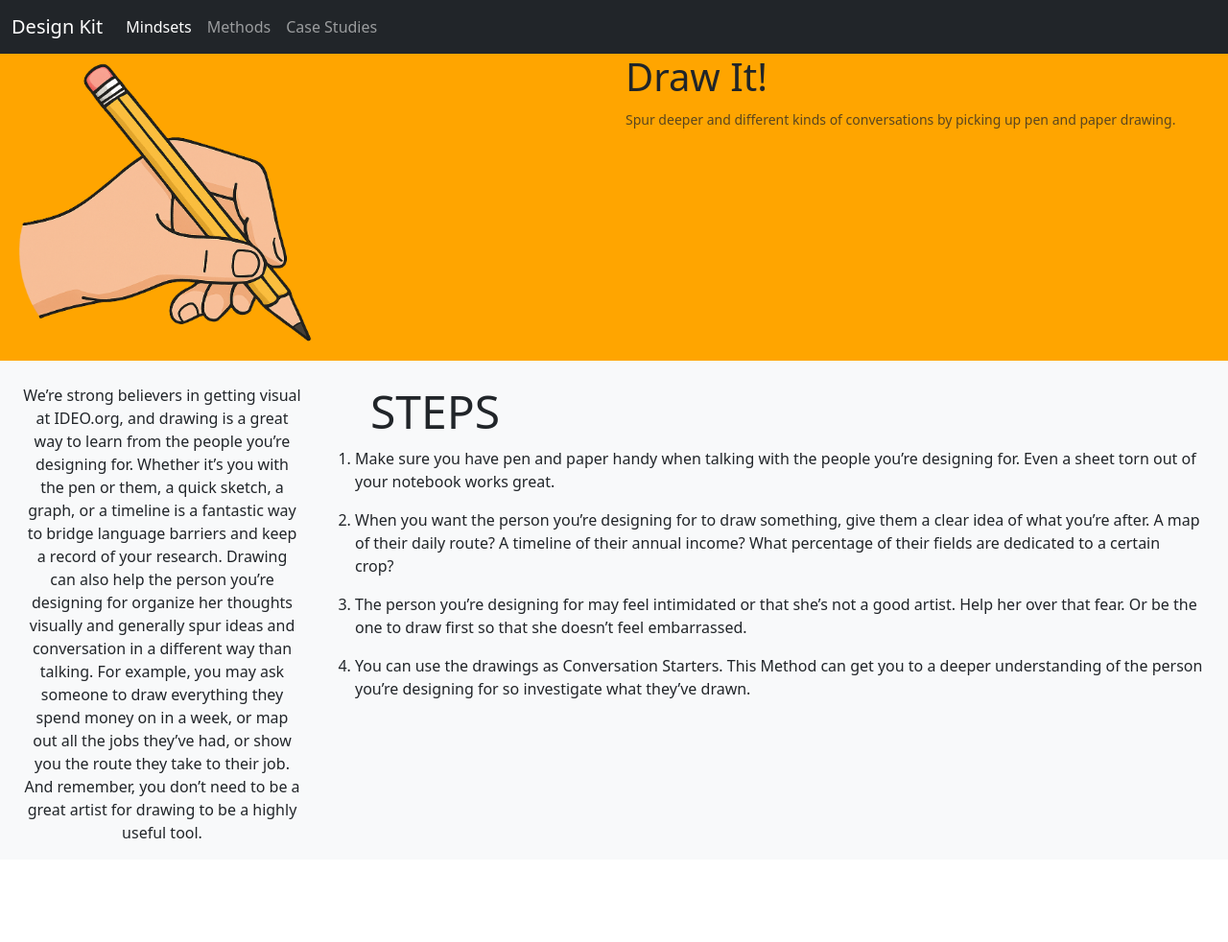
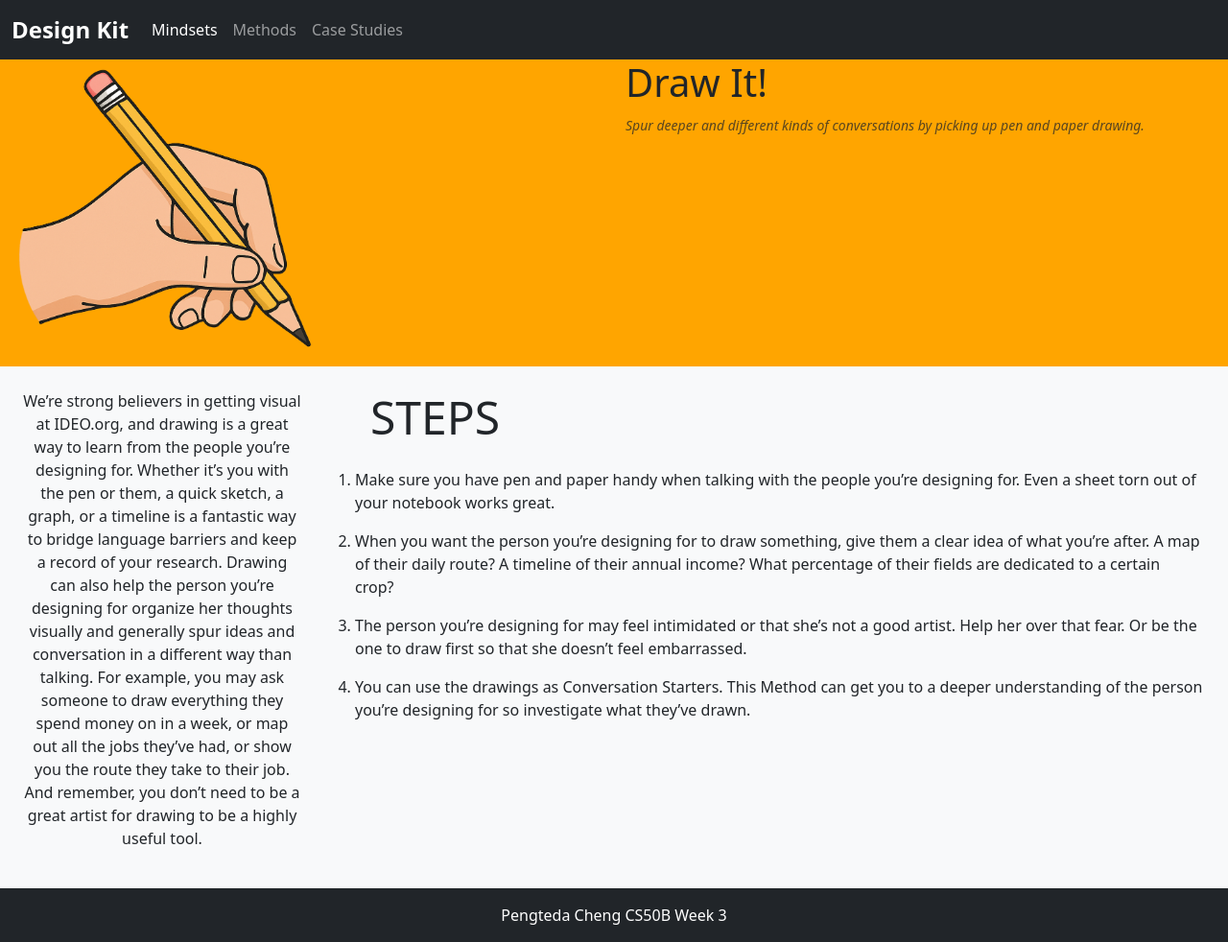
Before and after one commit to teedaa/cs50b-week3, a plain HTML site: page index.html in a window 1280 px wide. Shown: the whole page at 96% size. Before the commit the page ends 920 px from the top, so only its background shows below. Drawn offline with nearby package versions, Linux system fonts and the light colour scheme.

Commit message:
add footer, css styling, finish up with requirements for assignment

```diff
--- a/index.html
+++ b/index.html
@@ -7,7 +7,7 @@
     <link href="https://cdn.jsdelivr.net/npm/bootstrap@5.3.8/dist/css/bootstrap.min.css" rel="stylesheet" integrity="sha384-sRIl4kxILFvY47J16cr9ZwB07vP4J8+LH7qKQnuqkuIAvNWLzeN8tE5YBujZqJLB" crossorigin="anonymous">
     <link rel="stylesheet" href="styles.css">
   </head>
-  <body>
+  <body class="bg-light">
     <!-- Navbar -->
     <nav class="navbar navbar-expand-lg navbar-dark bg-dark">
       <div class="container-fluid">
@@ -24,15 +24,15 @@
         </div>
       </div>
     </nav>
-    <main class="container-fluid bg-light">
+    <main class="container-fluid ">
         <!-- banner -->
       <header class="row banner">
         <div class="col-md-6">
-          <img src="./assets/hand.png" class="img-fluid hand" alt="Hand holding a pencil">
+          <img src="./assets/hand.png" class="img-fluid hand" alt="Illustration of a hand holding a pencil">
         </div>
         <div class="col-md-6">
           <h1>Draw It! </h1>
-          <p><small class="text-body-secondary">Spur deeper and different kinds of conversations by picking up pen and paper drawing.</small></p>
+          <p><small class="text-body-secondary subtext">Spur deeper and different kinds of conversations by picking up pen and paper drawing.</small></p>
         </div>
     </header>
     <!-- content -->
@@ -42,7 +42,7 @@
                 <p>We’re strong believers in getting visual at IDEO.org, and drawing is a great way to learn from the people you’re designing for. Whether it’s you with the pen or them, a quick sketch, a graph, or a timeline is a fantastic way to bridge language barriers and keep a record of your research. Drawing can also help the person you’re designing for organize her thoughts visually and generally spur ideas and conversation in a different way than talking. For example, you may ask someone to draw everything they spend money on in a week, or map out all the jobs they’ve had, or show you the route they take to their job. And remember, you don’t need to be a great artist for drawing to be a highly useful tool.</p>
             </div>
             <div class="col-md-9 col-6">
-                <h1 class="display-5 ms-5">STEPS</h1>
+                <h2 class="display-5 mb-4 ms-5 steps">STEPS</h2>
                <ol>
                 <li class="mb-3">Make sure you have pen and paper handy when talking with the people you’re designing for. Even a sheet torn out of your notebook works great. </li>
                 <li class="mb-3">When you want the person you’re designing for to draw something, give them a clear idea of what you’re after. A map of their daily route? A timeline of their annual income? What percentage of their fields are dedicated to a certain crop? </li>
@@ -51,7 +51,12 @@
                </ol>
             </div>
         </div>
+    </section>
     </main>
+    <!-- footer -->
+    <footer class="bg-dark footer text-center py-3">
+        <p class="mb-0">Pengteda Cheng CS50B Week 3</p>
+        </footer>
     <!-- Bootstrap JS Bundle with Popper -->
 <script src="https://cdn.jsdelivr.net/npm/bootstrap@5.3.8/dist/js/bootstrap.bundle.min.js" integrity="sha384-FKyoEForCGlyvwx9Hj09JcYn3nv7wiPVlz7YYwJrWVcXK/BmnVDxM+D2scQbITxI" crossorigin="anonymous"></script>
   </body>
--- a/styles.css
+++ b/styles.css
@@ -2,7 +2,24 @@
     background-color: orange;
 }
 
+.subtext {
+    font-style: italic;
+}
+
 .hand {
-    width: 20rem;
+    max-width: 20rem;
     height: auto;
 }
+
+.navbar-brand {
+    font-weight: bold;
+    font-size: 1.5rem;
+}
+
+.steps {
+    font-weight: 500;
+}
+
+.footer {
+    color: white;
+}
```
